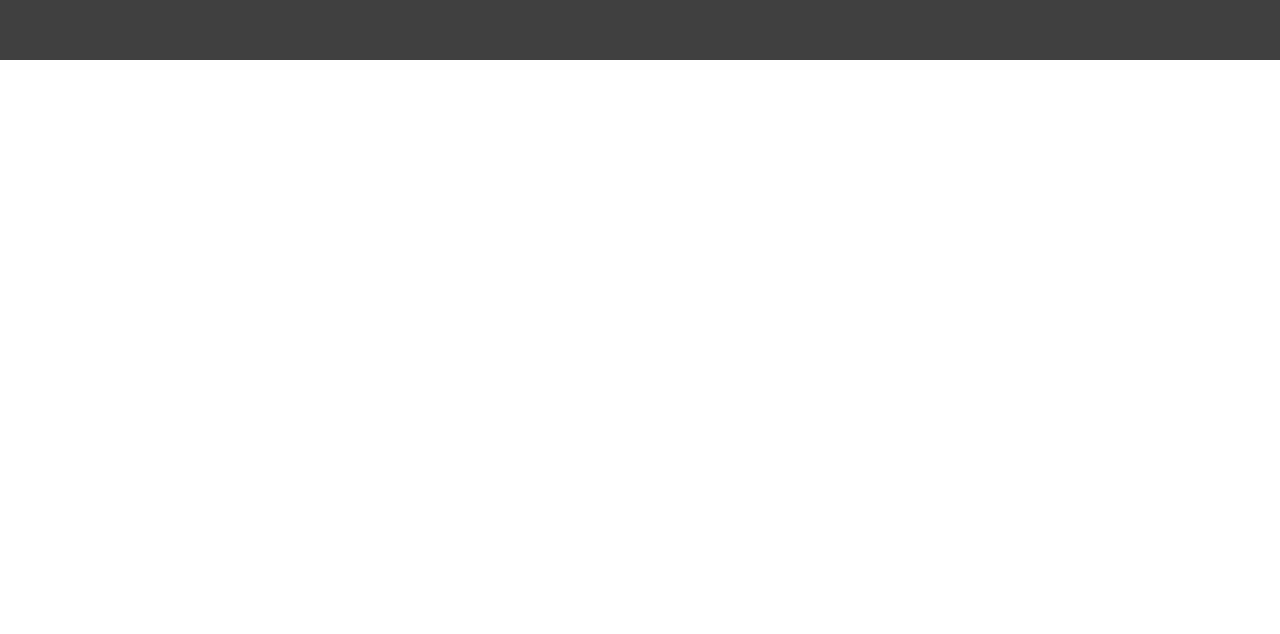
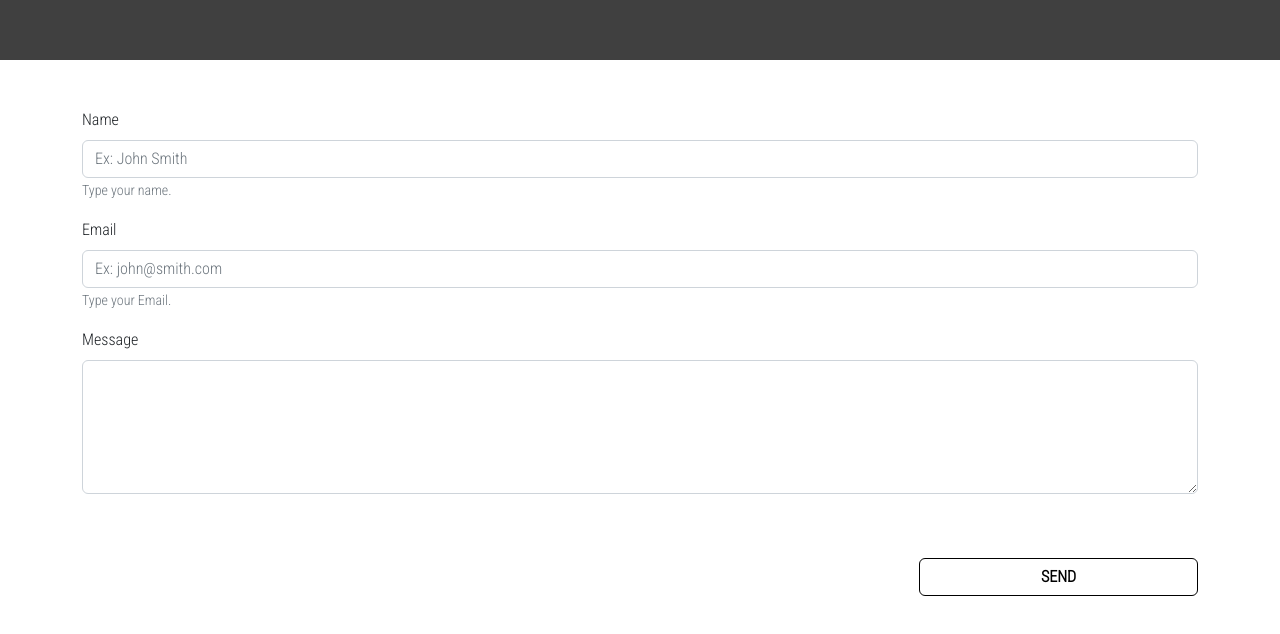
Before and after one commit to LeoneCarmelo/vite-boolfolio, a Vue app: page /contact in a window 1280 px wide. Shown: the part 740-1374 px from the top of the page. Before the commit the page ends 800 px from the top, so only its background shows below. Built offline with nearby package versions, Linux system fonts and the light colour scheme.

Commit message:
Add form on contact page

```diff
--- a/src/views/ContactPage.vue
+++ b/src/views/ContactPage.vue
@@ -5,8 +5,26 @@ export default {
 </script>
 
 <template>
-    <div>
-
+    <div class="container">
+        <div class="row">
+            <form action="" method="post" class="py-5 d-flex flex-column">
+                <div class="mb-3">
+                  <label for="name" class="form-label">Name</label>
+                  <input type="text" name="name" id="name" class="form-control" placeholder="Ex: John Smith" aria-describedby="helpIdname">
+                  <small id="helpIdname" class="text-muted">Type your name.</small>
+                </div>
+                <div class="mb-3">
+                  <label for="email" class="form-label">Email</label>
+                  <input type="email" name="email" id="email" class="form-control" placeholder="Ex: john@smith.com" aria-describedby="helpIdemail">
+                  <small id="helpIdemail" class="text-muted">Type your Email.</small>
+                </div>
+                <div class="mb-3">
+                  <label for="message" class="form-label">Message</label>
+                  <textarea class="form-control" name="message" id="message" rows="5"></textarea>
+                </div>
+                <button type="submit" class="btn btn-outline-dark text-uppercase w-25 align-self-end mt-5 fw-bold">Send</button>
+            </form>
+        </div>
     </div>
 </template>
 
```
